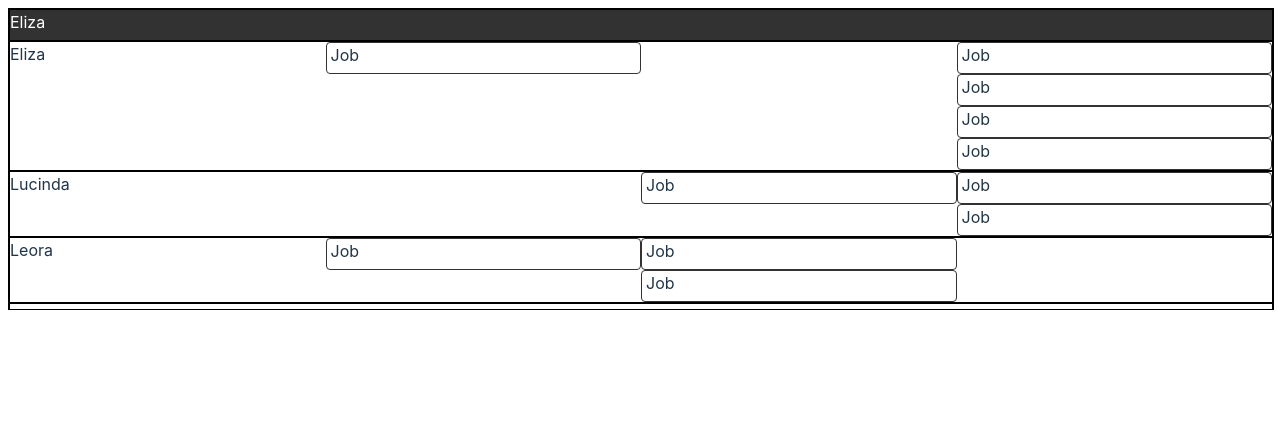
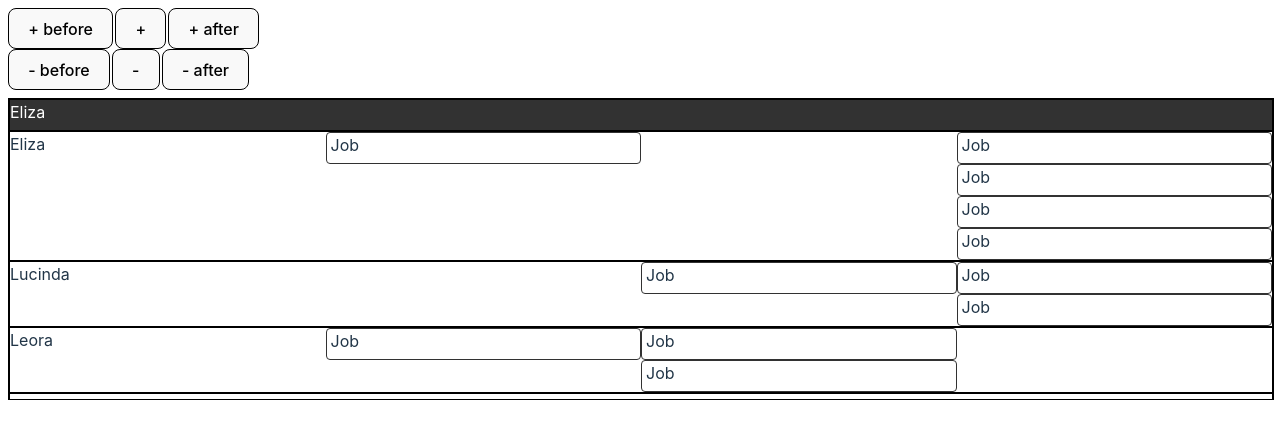
Before and after one commit to tp-hk/windowing-scrolling, a React (Vite) app: page / in a window 1280 px wide. Shown: the top 438 px of the page. Built offline with nearby package versions, Linux system fonts and the light colour scheme.

Commit message:
dynamic update row height

```diff
--- a/src/index.css
+++ b/src/index.css
@@ -29,7 +29,7 @@ h1 {
 
 button {
   border-radius: 8px;
-  border: 1px solid transparent;
+  border: 1px solid #000;
   padding: 0.6em 1.2em;
   font-size: 1em;
   font-weight: 500;
--- a/src/tanstack-virtual/assignment-row.tsx
+++ b/src/tanstack-virtual/assignment-row.tsx
@@ -23,14 +23,14 @@ export const AssignmentRow: FC<RowProps> = ({ rowData }) => {
 
     const getColumns = () => {
         const cols: ReactNode[] = [];
-        cols.push(<div style={{width: `${colWidth}%`}}>{assignee.name}</div>);
+        cols.push(<div key={`assignee-${assignee.id}`}  style={{width: `${colWidth}%`}}>{assignee.name}</div>);
         for (let i=0; i<DAY_COUNT; i++) {
             const jobBlock: ReactNode[] = [];
             const jobs = (jobsBydays.get(i) ?? []);
             for (let j=0; j<jobs.length; j++) {
-                jobBlock.push(<JobBlock />);
+                jobBlock.push(<JobBlock key={`day-${i}-job[${jobs[j].id}]`} />);
             }
-            cols.push(<div style={{width: `${colWidth}%`}}>{jobBlock}</div>)
+            cols.push(<div key={`day-${i}`} style={{width: `${colWidth}%`}}>{jobBlock}</div>)
         }
         return cols;
     }
--- a/src/tanstack-virtual/loader.tsx
+++ b/src/tanstack-virtual/loader.tsx
@@ -1,11 +1,16 @@
-import { FC, useRef, useEffect, useState } from 'react';
-import { useVirtualizer } from '@tanstack/react-virtual';
-import { IDisplayRow, data } from './api';
+import { FC, useRef, useEffect, useState, Fragment } from 'react';
+import { useVirtualizer, Range } from '@tanstack/react-virtual';
+import { DAY_COUNT, IAssigneeJobs, IDisplayRow, data } from './api';
 import { Row } from './row';
+import { faker } from '@faker-js/faker';
 
-export const Loader: FC = () => {
-    const [displayedItems, setDisplayedItems] = useState<IDisplayRow[]>([]);
-    useEffect(() => {
+enum RangeOption {
+    Before,
+    Within,
+    After
+}
+
+const adaptData = (data: IAssigneeJobs[]) => {
     const items: IDisplayRow[] = [];
     for (let i=0; i<data.length; i++) {
         const item = data[i];
@@ -20,20 +25,103 @@ export const Loader: FC = () => {
             isLeadRow: false
         })
     }
-        setDisplayedItems(items);
+    return items;
+}
+
+export const Loader: FC = () => {
+    const [displayedItems, setDisplayedItems] = useState<IDisplayRow[]>([]);
+    const parentRef = useRef<HTMLDivElement>(null);
+    const rangeRef = useRef<Range>({
+        startIndex: 0,
+        endIndex: 0,
+        overscan: 0,
+        count: 0
+    })
+
+    useEffect(() => {
+        setDisplayedItems(adaptData(data));
     }, []);
 
-    const parentRef = useRef<HTMLDivElement>(null);
+    const getRowIndex = (rangeOption: RangeOption) => {
+        let index = 0;
+        if (rangeOption === RangeOption.Before) {
+            index = rangeRef.current.startIndex - 10;
+            index = index < 0 ? 0 : index;
+        } else if (rangeOption === RangeOption.Within) {
+            index = faker.number.int({
+                min: rangeRef.current.startIndex,
+                max: rangeRef.current.endIndex
+            });
+        } else {
+            index = rangeRef.current.startIndex + 10;
+            index = index > displayedItems.length - 1 ? displayedItems.length - 1 : index;
+        }
+        return index;
+    }
+
+    const addJob = (rangeOption: RangeOption) => {
+        const rowIndex = getRowIndex(rangeOption);
+
+        const { assignee } = data[rowIndex];
+        console.log(`adding to ${assignee.name}`);
+        data[rowIndex].jobs.push({
+            id: faker.number.int(),
+            dayIndex: faker.number.int({ min: 0, max: DAY_COUNT - 1}),
+            location: faker.location.city(),
+            assignee: assignee.id,
+        });
+
+        setDisplayedItems(adaptData(data));
+    }
+
+    const removeJob = (rangeOption: RangeOption) => {
+        const rowIndex = getRowIndex(rangeOption);
+
+        const { assignee } = data[rowIndex];
+        console.log(`removing from ${assignee.name}`);
+
+        data[rowIndex].jobs.pop();
+        setDisplayedItems(adaptData(data));
+    }
 
     const virtualizer = useVirtualizer({
         count: displayedItems.length,
         getScrollElement: () => parentRef.current,
         estimateSize: () => 30 * (5 + 1),
+        rangeExtractor: (range ) => {
+            rangeRef.current = range;
+            const indices: number[] = [];
+            for (let i=range.startIndex; i<=range.endIndex; i++) {
+                indices.push(i);
+            }
+            return indices;
+        }
     });
 
     const virtualizedItems = virtualizer.getVirtualItems();
 
     return (
+        <Fragment>
+            <div>
+                <div>
+                    <div style={{
+                        display: 'flex',
+                        gap: '2px'
+                    }}>
+                        <button onClick={() => addJob(RangeOption.Before)}>+ before</button>
+                        <button onClick={() => addJob(RangeOption.Within)}>+</button>
+                        <button onClick={() => addJob(RangeOption.After)}>+ after</button>
+                    </div>
+                    <div style={{
+                        display: 'flex',
+                        gap: '2px'
+                    }}>
+                        <button onClick={() => removeJob(RangeOption.Before)}>- before</button>
+                        <button onClick={() => removeJob(RangeOption.Within)}>-</button>
+                        <button onClick={() => removeJob(RangeOption.After)}>- after</button>
+                    </div>
+                </div>
+            </div>
             <div
                 ref={parentRef}
                 className="List"
@@ -43,6 +131,7 @@ export const Loader: FC = () => {
                     overflowY: 'auto',
                     contain: 'strict',
                     border: '1px solid #000',
+                    marginTop: '8px'
                 }}
             >
                 <div
@@ -78,5 +167,6 @@ export const Loader: FC = () => {
                     </div>
                 </div>
             </div>
+        </Fragment>
     )
 }
```
Also changed, not shown: src/tanstack-virtual/api.ts (+7 -6 lines). Lines whose indentation alone changed are shown as unchanged.
